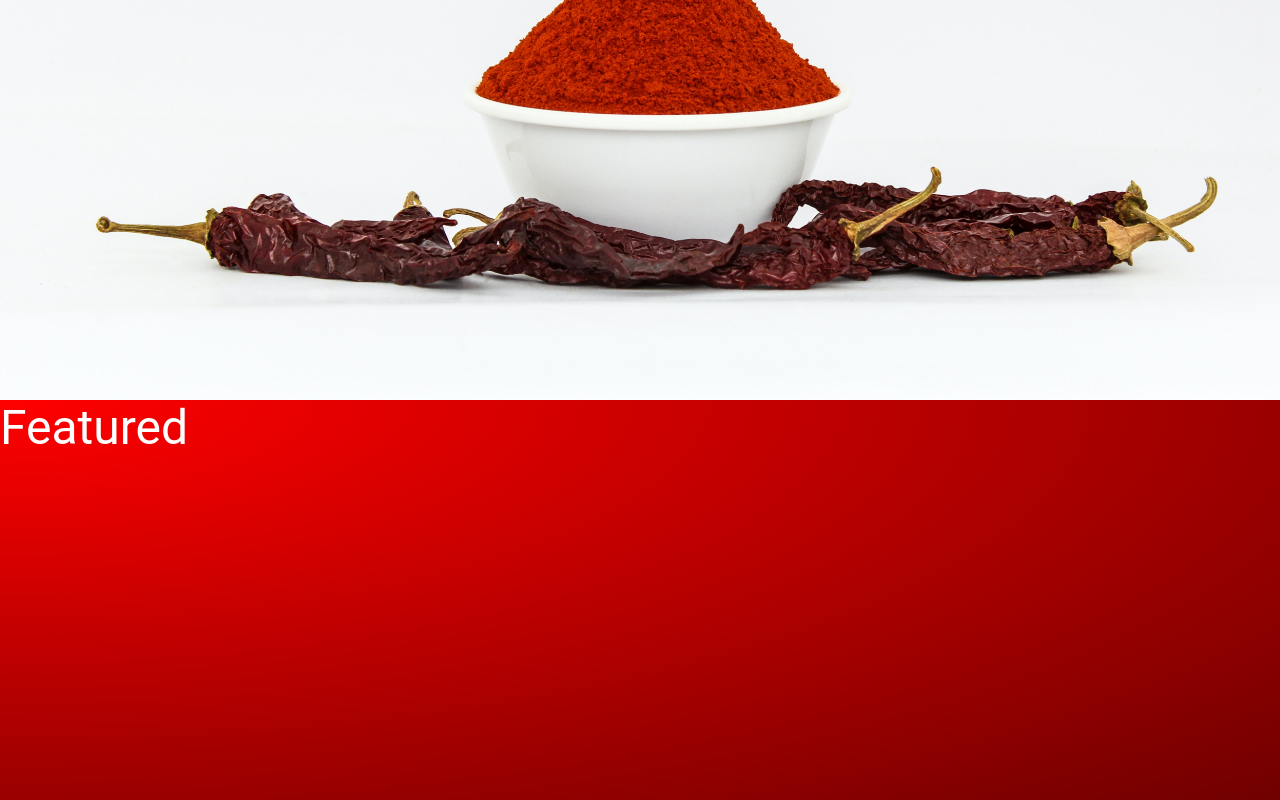
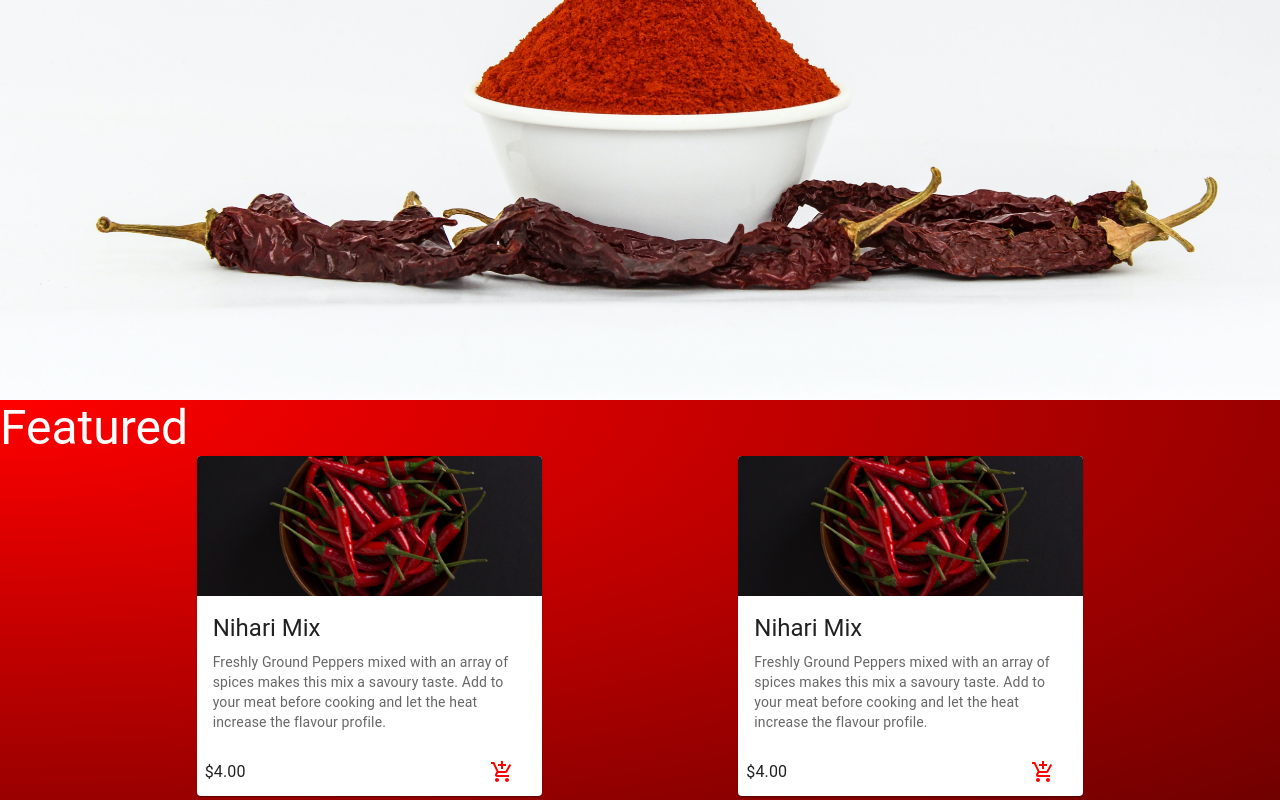
Before and after one commit to imadahmed101/spiceez-firebase, a React (Create React App) app: page / in a window 1280 px wide. Shown: the part 484-1284 px from the top of the page. Built offline with nearby package versions, Linux system fonts and the light colour scheme.

Commit message:
added featured section, item cards and item modals

```diff
--- a/src/components/Featured.jsx
+++ b/src/components/Featured.jsx
@@ -1,11 +1,16 @@
 import React from 'react'
 import { Box, Typography } from '@mui/material'
+import Item from './Item'
 
 const Featured = () => {
   return (
-<Box sx={{ background: `radial-gradient(at top left, #ff0000 0%, #700000 100%)`, height: "50vh", minHeight: "250px" }}>
-<Typography variant="h3" sx={{ color: "white" }}>Featured</Typography>
-</Box>
+    <Box sx={{ background: `radial-gradient(at top left, #ff0000 0%, #700000 100%)`, height: "50vh", minHeight: "250px" }}>
+      <Typography variant="h3" sx={{ color: "white" }}>Featured</Typography>
+      <Box sx={{display: "flex", justifyContent: "space-evenly"}}>
+      <Item />
+      <Item />
+      </Box>
+    </Box>
   )
 }
 
--- /dev/null
+++ b/src/components/Item.jsx
@@ -0,0 +1,44 @@
+import { useState } from 'react';
+import Card from '@mui/material/Card';
+import CardContent from '@mui/material/CardContent';
+import CardMedia from '@mui/material/CardMedia';
+import Typography from '@mui/material/Typography';
+import ItemModal from './ItemModal'
+import { AddShoppingCart } from '@mui/icons-material'
+import { Button, CardActionArea, CardActions } from '@mui/material';
+
+const Item = () => {
+  const [open, setOpen] = useState(false);
+  const handleOpen = () => setOpen(true);
+  const handleClose = () => setOpen(false);
+
+  return (
+    <Card sx={{ maxWidth: 345 }}>
+      <CardActionArea onClick={handleOpen}>
+        <CardMedia
+          component="img"
+          height="140"
+          image="/two.jpg"
+          alt="spice mix"
+        />
+        <CardContent>
+          <Typography gutterBottom variant="h5" component="div">
+            Nihari Mix
+          </Typography>
+          <Typography variant="body2" color="text.secondary">
+          Freshly Ground Peppers mixed with an array of spices makes this mix a savoury taste.
+          Add to your meat before cooking and let the heat increase the flavour profile.
+          </Typography>
+        </CardContent>
+      </CardActionArea>
+      <ItemModal open={open} onClose={handleClose} />
+      <CardActions sx={{justifyContent: "space-between"}}>
+        <Typography>$4.00</Typography>
+        <Button size="small" color="primary">
+          <AddShoppingCart />
+        </Button>
+      </CardActions>
+    </Card>
+  );
+}
+export default Item
--- /dev/null
+++ b/src/components/ItemModal.jsx
@@ -0,0 +1,41 @@
+import * as React from 'react';
+import Box from '@mui/material/Box';
+import Button from '@mui/material/Button';
+import Typography from '@mui/material/Typography';
+import Modal from '@mui/material/Modal';
+
+const style = {
+  position: 'absolute',
+  top: '50%',
+  left: '50%',
+  transform: 'translate(-50%, -50%)',
+  width: 400,
+  bgcolor: 'background.paper',
+  border: '2px solid #000',
+  boxShadow: 24,
+  p: 4,
+};
+
+const ItemModal = ({open, onClose}) => {
+
+  return (
+    <div>
+      <Modal
+        open={open}
+        onClose={onClose}
+        aria-labelledby="modal-modal-title"
+        aria-describedby="modal-modal-description"
+      >
+        <Box sx={style}>
+          <Typography id="modal-modal-title" variant="h6" component="h2">
+            Text in a modal
+          </Typography>
+          <Typography id="modal-modal-description" sx={{ mt: 2 }}>
+            Duis mollis, est non commodo luctus, nisi erat porttitor ligula.
+          </Typography>
+        </Box>
+      </Modal>
+    </div>
+  );
+}
+export default ItemModal
```
